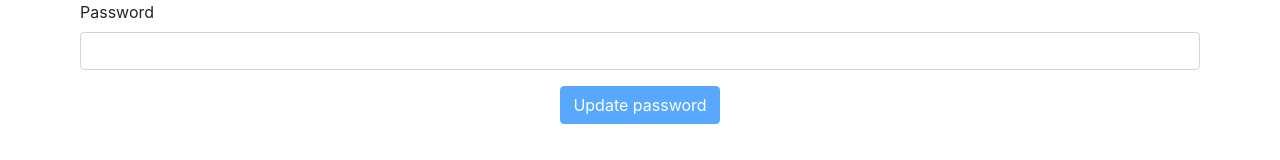
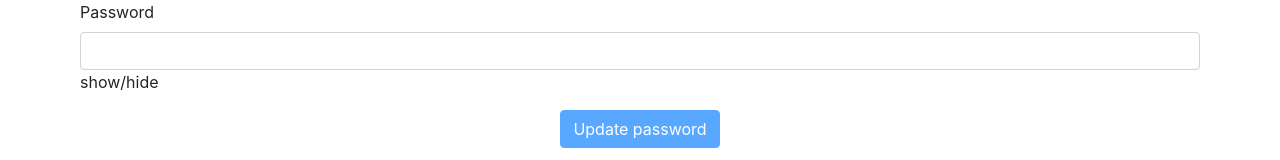
Before and after one commit to Marms/AIfUserManagement, an Angular app: page /user/user-update-password in a window 1280 px wide. Shown: the part 228-388 px from the top of the page. Built offline with nearby package versions, Linux system fonts and the light colour scheme; no server answers.

Commit message:
feat show password

```diff
--- a/src/app/user/user-create/user-create.component.html
+++ b/src/app/user/user-create/user-create.component.html
@@ -19,10 +19,12 @@
         <div class="form-group">
           <div class="form-row">
             <label class="-label" for="password">Password</label>
-            <input type="password" formControlName="password"
+            <input type="password" formControlName="password" #pass
                    id="password"
                    class="form-control"
             >
+            <a (click)="toggleShow(pass)">show/hide</a>
+
           </div>
         </div>
         <div class="form-row-align-center">
--- a/src/app/user/user-create/user-create.component.ts
+++ b/src/app/user/user-create/user-create.component.ts
@@ -16,6 +16,16 @@ export class UserCreateComponent implements OnInit, OnDestroy {
   repo: string;
   repoChanged: Subscription;
   siteChanged: Subscription;
+  show: boolean = false;
+
+  toggleShow(pass: any) {
+    this.show = !this.show;
+    if (this.show) {
+      pass.type = 'text';
+    } else {
+      pass.type = 'password';
+    }
+  }
 
 
   constructor(private  userSvc: UserManagementService, private aifSvc: AifmcService,
--- a/src/app/user/user-update-password/user-update-password.component.html
+++ b/src/app/user/user-update-password/user-update-password.component.html
@@ -17,10 +17,11 @@
         <div class="form-group">
           <div class="form-row">
             <label class="-label" for="password">Password</label>
-            <input type="password" formControlName="password"
+            <input type="password" formControlName="password" #pass
                    id="password"
                    class="form-control"
             >
+            <a (click)="toggleShow(pass)">show/hide</a>
           </div>
         </div>
         <div class="form-row-align-center">
--- a/src/app/user/user-update-password/user-update-password.component.ts
+++ b/src/app/user/user-update-password/user-update-password.component.ts
@@ -23,6 +23,18 @@ export class UserUpdatePasswordComponent implements OnInit, OnDestroy {
   repoChanged: Subscription;
   siteChanged: Subscription;
   stepSubmited: Subscription;
+
+  show: boolean = false;
+
+  toggleShow(pass: any) {
+    this.show = !this.show;
+    console.log(pass);
+    if (this.show) {
+      pass.type = 'text';
+    } else {
+      pass.type = 'password';
+    }
+  }
 
   constructor(private  userSvc: UserManagementService, private aifSvc: AifmcService
     , private formFactory: FormFactoryService, private  loggerSvc: LoggerService) {
@@ -79,7 +91,6 @@ export class UserUpdatePasswordComponent implements OnInit, OnDestroy {
     console.log(this.userForm.value);
     this.userSvc.saveUser(this.userForm.value);
     this.initVar();
-
   }
 
 }
```
